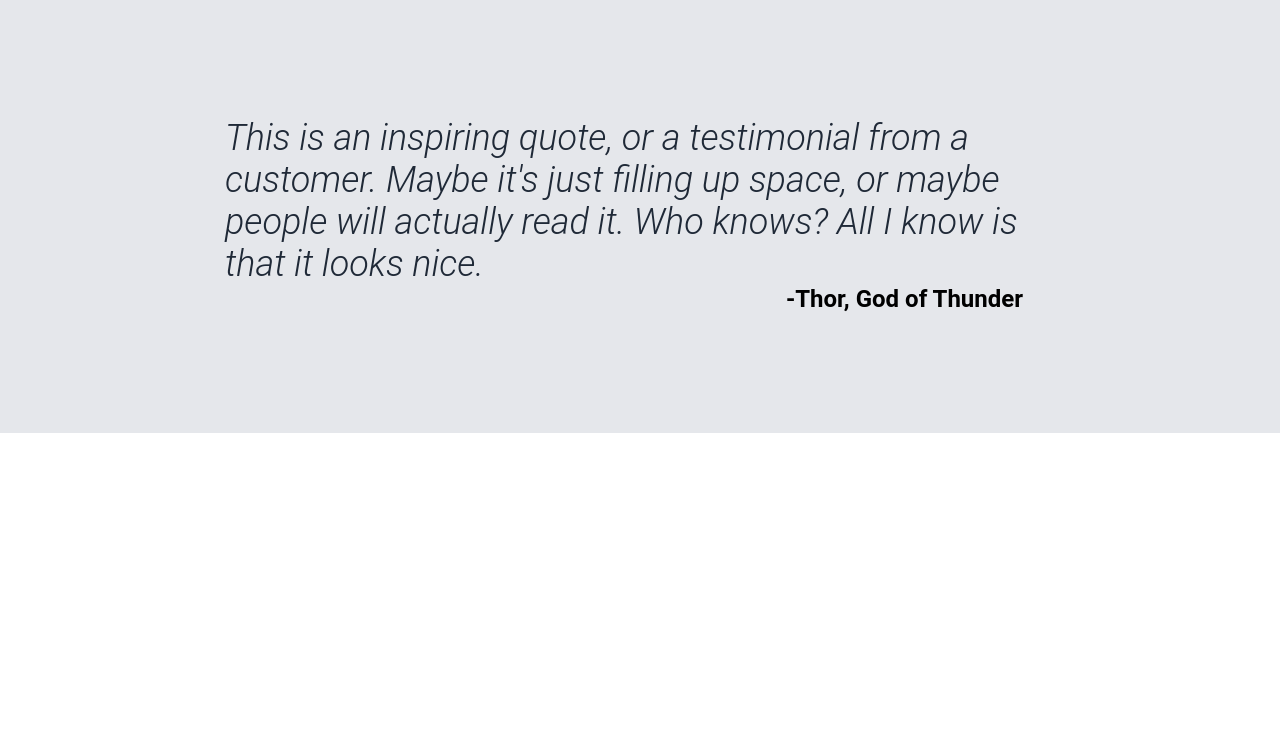
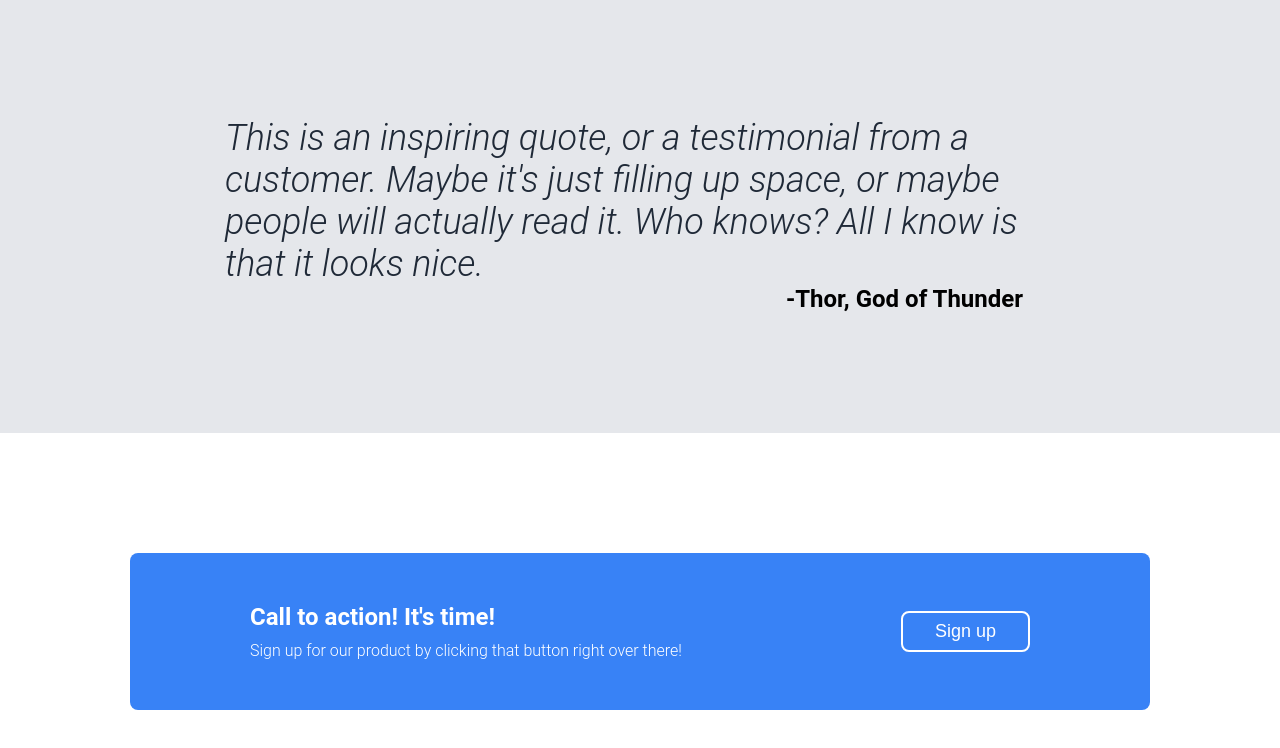
Before and after one commit to Huang-Xiaosheng/landing-page, a plain HTML site: page index.html in a window 1280 px wide. Shown: the part 1056-1804 px from the top of the page. Before the commit the page ends 1489 px from the top, so only its background shows below. Drawn offline with Linux system fonts and the light colour scheme.

Commit message:
Finish call to action section

```diff
--- a/index.html
+++ b/index.html
@@ -60,6 +60,14 @@
     </blockquote>
     <p>-Thor, God of Thunder</p>
   </section>
+
+  <section class="call-to-action">
+    <div class="call-container">
+      <h2>Call to action! It's time!</h2>
+      <p>Sign up for our product by clicking that button right over there!</p>
+    </div>
+    <button>Sign up</button>
+  </section>
   <footer></footer>
 </body>
 </html>
--- a/style.css
+++ b/style.css
@@ -131,3 +131,24 @@ button {
   font-size: 24px;
   padding-right: 64px;
 }
+
+.call-to-action {
+  width: 1020px;
+  box-sizing: border-box;
+  margin: 120px auto;
+  display: flex;
+  align-items: center;
+  padding: 50px 120px;
+  justify-content: space-between;
+}
+.call-to-action h2 {
+  margin: 0;
+}
+.call-to-action p {
+  margin: 10px 0 0;
+  font-weight: 300;
+}
+.call-to-action button {
+  border: 2px solid white;
+  flex-shrink: 0;
+}
```
